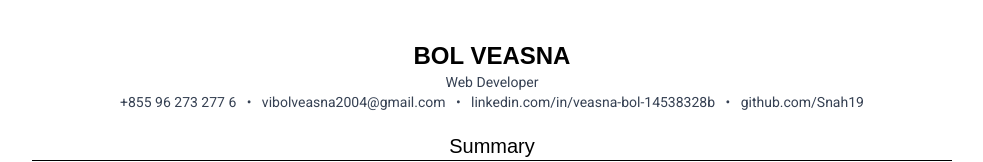
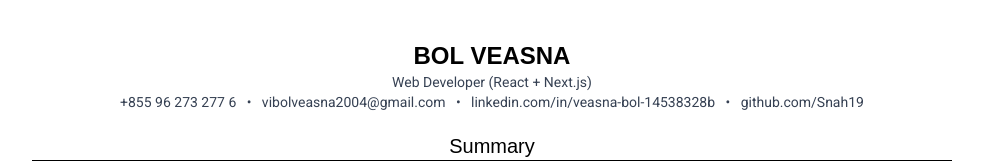
Before and after one commit to Snah19/bolveasna-cv, a Next.js app: page / in a window 1280 px wide. Shown: the top 162 px of the page, without its empty margins (148-1131 px from the left). Built offline with nearby package versions, Linux system fonts and the light colour scheme; a web font is replaced by a local one.

Commit message:
Prefixed React + Next.js with position

```diff
--- a/app/page.jsx
+++ b/app/page.jsx
@@ -4,7 +4,7 @@ const HomePage = () => {
   return (
     <main className="w-[1000px] mx-auto p-10">
       <h1 className="text-2xl font-bold text-center">BOL VEASNA</h1>
-      <p className={`${roboto.className} text-sm text-center text-gray-700`}>Web Developer</p>
+      <p className={`${roboto.className} text-sm text-center text-gray-700`}>Web Developer (React + Next.js)</p>
       <p className={`${roboto.className} text-sm text-center text-gray-700`}>+855 96 273 277 6 &nbsp; &bull; &nbsp; vibolveasna2004@gmail.com &nbsp; &bull; &nbsp; linkedin.com/in/veasna-bol-14538328b &nbsp; &bull; &nbsp; github.com/Snah19 </p>
       <div className="my-5 space-y-5">
         <div>
```
